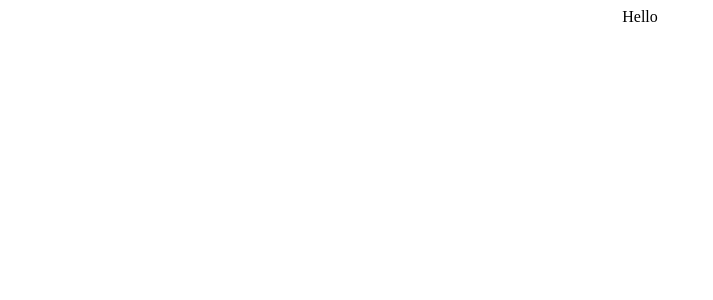
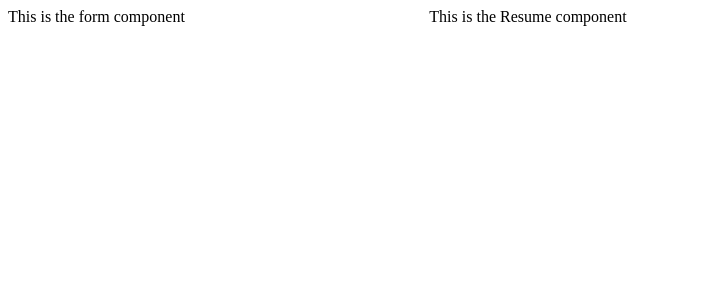
Before and after one commit to olvbrntly/resume-generator, a React (Create React App) app: page / in a window 1280 px wide. Shown: the top 300 px of the page, without its empty margins (0-713 px from the left). Built offline with nearby package versions, Linux system fonts and the light colour scheme.

Commit message:
added components folder and files

```diff
--- a/src/App.css
+++ b/src/App.css
@@ -1,38 +1,4 @@
-.App {
-  text-align: center;
+.App{
+  display:grid;
+  grid-template-columns: 1fr 2fr;
 }
-
-.App-logo {
-  height: 40vmin;
-  pointer-events: none;
-}
-
-@media (prefers-reduced-motion: no-preference) {
-  .App-logo {
-    animation: App-logo-spin infinite 20s linear;
-  }
-}
-
-.App-header {
-  background-color: #282c34;
-  min-height: 100vh;
-  display: flex;
-  flex-direction: column;
-  align-items: center;
-  justify-content: center;
-  font-size: calc(10px + 2vmin);
-  color: white;
-}
-
-.App-link {
-  color: #61dafb;
-}
-
-@keyframes App-logo-spin {
-  from {
-    transform: rotate(0deg);
-  }
-  to {
-    transform: rotate(360deg);
-  }
-}
--- a/src/App.js
+++ b/src/App.js
@@ -1,10 +1,14 @@
+import './App.css';
 
-import './App.css';
+import Form from './components/Form'
+import Resume from './components/Resume'
+
 
 function App() {
   return (
     <div className="App">
-      Hello
+      <Form />
+      <Resume />
     </div>
   );
 }
--- /dev/null
+++ b/src/components/Form.js
@@ -0,0 +1,9 @@
+import React from 'react'
+
+function Form(){
+    return(
+        <div>This is the form component</div>
+    )
+}
+
+export default Form
--- /dev/null
+++ b/src/components/Resume.js
@@ -0,0 +1,9 @@
+import React from 'react'
+
+function Resume(){
+    return(
+        <div>This is the Resume component</div>
+    )
+}
+
+export default Resume
```
Also changed, not shown: src/components/AboutForm.js (added), src/components/AboutResume.js (added), src/components/EduForm.js (added), src/components/EduResume.js (added), src/components/ExpForm.js (added), src/components/ExpResume.js (added).
